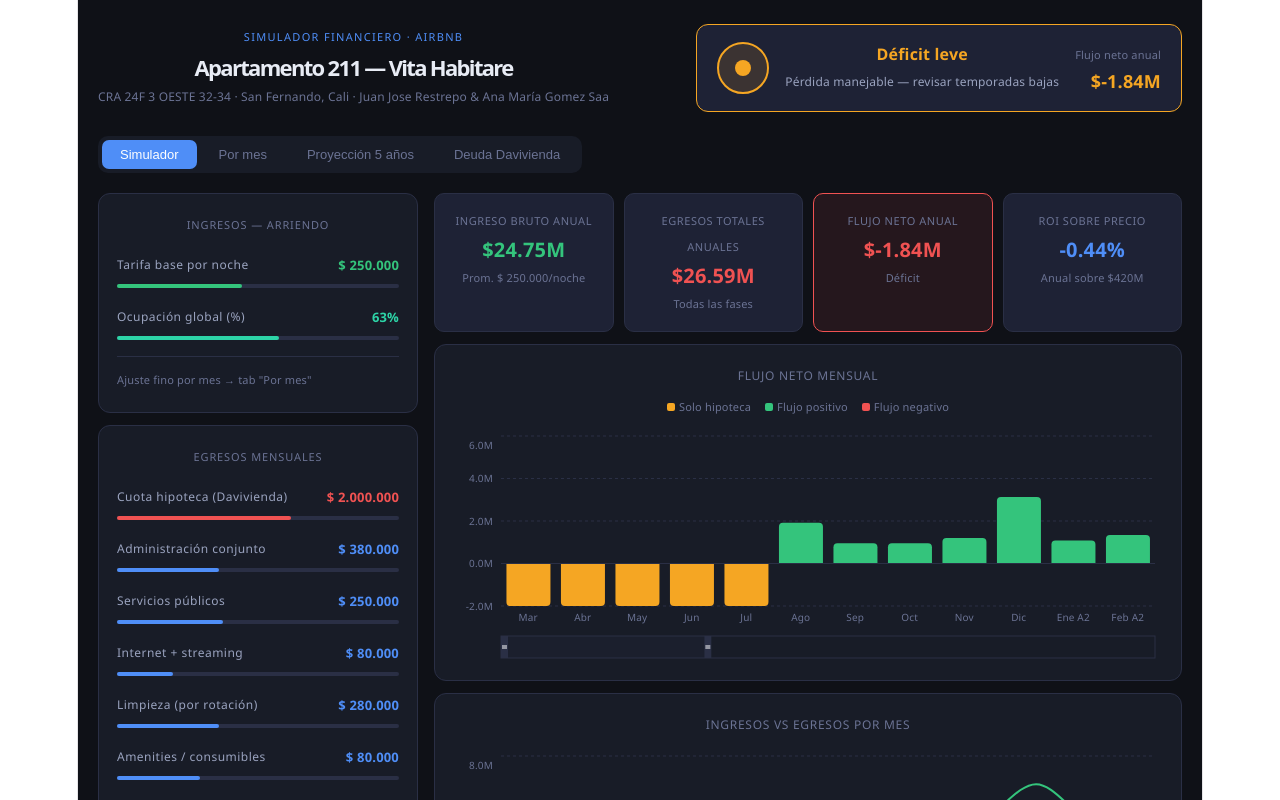
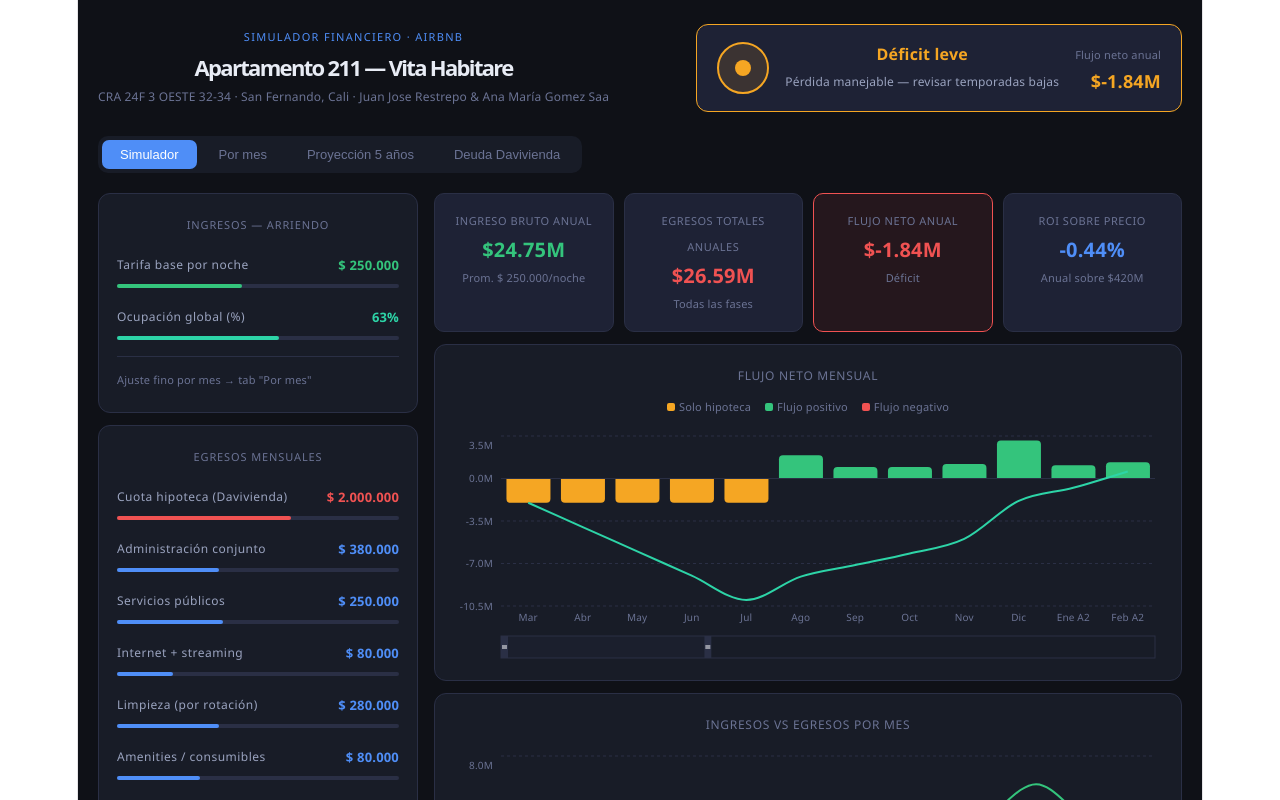
Before and after one commit to efegomez/vita-simulador, a React (Vite) app: page / in a window 1280 px wide. Shown: the top 800 px of the page. Built offline with nearby package versions, Linux system fonts and the light colour scheme.

Commit message:
feat: linea flujo acumulado sobre barras (ComposedChart)

```diff
--- a/src/App.jsx
+++ b/src/App.jsx
@@ -1,5 +1,5 @@
 import { useState, useMemo } from "react";
-import { LineChart, Line, BarChart, Bar, XAxis, YAxis, CartesianGrid, Tooltip, ResponsiveContainer, ReferenceLine, Brush, Cell } from "recharts";
+import { LineChart, Line, ComposedChart, BarChart, Bar, XAxis, YAxis, CartesianGrid, Tooltip, ResponsiveContainer, ReferenceLine, Brush, Cell } from "recharts";
 
 // ─── PALETA Y ESTILOS ────────────────────────────────────────────────────────
 const C = {
@@ -296,18 +296,24 @@ export default function App() {
       : `${MESES_DEFAULT[breakEvenIdx % 12].mes} · Año ${Math.floor(breakEvenIdx / 12) + 1} (mes ${breakEvenIdx + 1})`;
 
     // 36 meses desde entrega: Y1 real + Y2/Y3 proyectados (para charts con scroll)
+    let _acum = 0;
     const chart36 = Array.from({ length: 36 }, (_, i) => {
       const mesIdx = (mesEntrega - 1 + i) % 12;
       const year   = Math.floor((mesEntrega - 1 + i) / 12);
       const base   = mensual[mesIdx];
-      if (year === 0) return { ...base, label: base.mes };
-      const factorIng = Math.pow(1.07, year);
-      const factorEg  = Math.pow(1.05, year);
-      const noches    = Math.round((base.ocup / 100) * 30);
-      const ingBruto  = Math.round(noches * base.tarifa * factorIng);
-      const comision2 = Math.round(ingBruto * (comisionPct / 100));
-      const egTotal2  = Math.round((hipoteca + egFijos) * factorEg + comision2);
-      return { ...base, noches, ingBruto, comision: comision2, egTotal: egTotal2, flujo: ingBruto - egTotal2, fase: "activo", label: `${base.mes} A${year + 1}` };
+      let p;
+      if (year === 0) {
+        p = { ...base, label: base.mes };
+      } else {
+        const fi = Math.pow(1.07, year), fe = Math.pow(1.05, year);
+        const n  = Math.round((base.ocup / 100) * 30);
+        const ib = Math.round(n * base.tarifa * fi);
+        const c2 = Math.round(ib * (comisionPct / 100));
+        const et = Math.round((hipoteca + egFijos) * fe + c2);
+        p = { ...base, noches: n, ingBruto: ib, comision: c2, egTotal: et, flujo: ib - et, fase: "activo", label: `${base.mes} A${year + 1}` };
+      }
+      _acum += p.flujo;
+      return { ...p, flujoAcum: _acum };
     });
 
     return { mensual, ingAnual, egAnual, flujoAnual, ocupProm, tarifaProm, roi, proyeccion, tarifaMin, egFijos, acumulado60, breakEvenIdx, breakEvenLabel, chart36 };
@@ -480,19 +486,22 @@ export default function App() {
                 <span><span style={{ display: "inline-block", width: 8, height: 8, borderRadius: 2, background: C.red, marginRight: 4 }} />Flujo negativo</span>
               </div>
               <ResponsiveContainer width="100%" height={230}>
-                <BarChart data={calc.chart36} margin={{ top: 4, right: 8, left: 8, bottom: 4 }}>
+                <ComposedChart data={calc.chart36} margin={{ top: 4, right: 8, left: 8, bottom: 4 }}>
                   <CartesianGrid strokeDasharray="3 3" stroke={C.border} vertical={false} />
                   <XAxis dataKey="label" tick={{ fontSize: 10, fill: C.muted }} axisLine={false} tickLine={false} />
                   <YAxis tickFormatter={(v) => `${(v/1000000).toFixed(1)}M`} tick={{ fontSize: 10, fill: C.muted }} axisLine={false} tickLine={false} width={40} />
-                  <Tooltip contentStyle={{ background: C.card, border: `1px solid ${C.border}`, borderRadius: 8, fontSize: 12 }} formatter={(v, n) => [fmt(v), n === "flujo" ? "Flujo neto" : n]} labelStyle={{ color: C.text, fontWeight: 600 }} />
+                  <Tooltip contentStyle={{ background: C.card, border: `1px solid ${C.border}`, borderRadius: 8, fontSize: 12 }}
+                    formatter={(v, n) => [fmt(v), n === "flujo" ? "Flujo mensual" : "Acumulado"]}
+                    labelStyle={{ color: C.text, fontWeight: 600 }} />
                   <ReferenceLine y={0} stroke={C.border} strokeWidth={1} />
                   <Bar dataKey="flujo" radius={[4, 4, 0, 0]} label={false}>
                     {calc.chart36.map((m, i) => (
                       <Cell key={i} fill={m.fase === "preentrega" ? C.muted : m.fase === "soloHipoteca" ? C.amber : m.flujo >= 0 ? C.green : C.red} />
                     ))}
                   </Bar>
+                  <Line type="monotone" dataKey="flujoAcum" stroke={C.teal} strokeWidth={2} dot={false} name="flujoAcum" />
                   <Brush dataKey="label" height={22} startIndex={0} endIndex={11} stroke={C.border} fill={C.surface} travellerWidth={7} />
-                </BarChart>
+                </ComposedChart>
               </ResponsiveContainer>
             </div>
 
```
